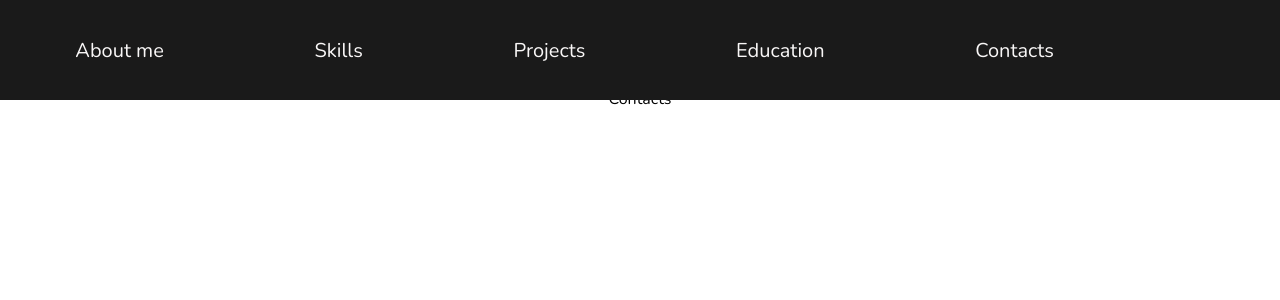
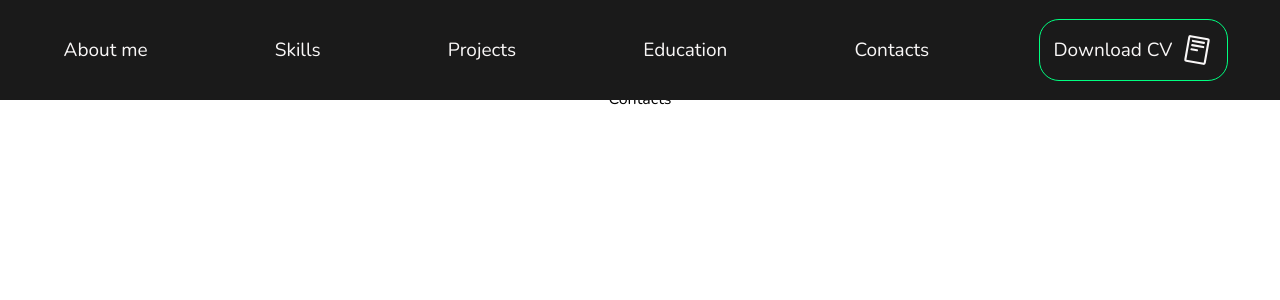
Before and after one commit to MariiaOtset/mariia-otset-portfolio, a React (Vite) app: page / in a window 1280 px wide. Shown: the top 300 px of the page. Built offline with nearby package versions, Linux system fonts and the light colour scheme.

Commit message:
navigation for all devices done

```diff
--- a/src/components/Navigation/Navigation.jsx
+++ b/src/components/Navigation/Navigation.jsx
@@ -3,6 +3,7 @@ import css from "./Navigation.module.css";
 import { RiCloseFill } from "react-icons/ri";
 import { RxHamburgerMenu } from "react-icons/rx";
 import { GoArrowUpRight } from "react-icons/go";
+import { PiReadCvLogo } from "react-icons/pi";
 
 const Navigation = () => {
   const [isMenuOpen, setIsMenuOpen] = useState(false);
@@ -18,7 +19,7 @@ const Navigation = () => {
           My portfolio
         </a>
         <button className={css.buttons} type="button" onClick={toggleMenu}>
-          <RxHamburgerMenu className={css.icon} />
+          <RxHamburgerMenu className={`${css.icon} ${css.iconOpenMenu}`} />
         </button>
       </div>
       <div className={`${css.container} ${isMenuOpen ? "" : css.hidden}`}>
@@ -55,8 +56,15 @@ const Navigation = () => {
               Contacts <GoArrowUpRight className={css.arrow} />
             </a>
           </li>
-          <li className={css.linkWrapper}>
-            <a href="" className={css.link}></a>
+          <li className={css.cvLinkWrapper}>
+            <a
+              href="https://drive.google.com/file/d/1F9yYJmC0rAof0Y3eUA9_nUKEtrqgGjHo/view?usp=sharing"
+              className={`${css.link} ${css.cvWrapper}`}
+              target="_blank"
+            >
+              <p className={css.cv}>Download CV</p>
+              <PiReadCvLogo className={css.cvIcon} />
+            </a>
           </li>
         </ul>
       </div>
--- a/src/components/Navigation/Navigation.module.css
+++ b/src/components/Navigation/Navigation.module.css
@@ -13,11 +13,11 @@
 }
 
 .linkWrapper {
-  padding: 50px;
+  padding: 38px;
 }
 
 .linkWrapper:first-child {
-  padding: 0 50px 50px;
+  padding: 0 38px 38px;
 }
 
 .buttons {
@@ -43,10 +43,10 @@
   color: #f9f7f7;
   font-size: 30px;
   transition: color 0.2s ease;
+}
 
-  &:focus {
-    color: #00ff80;
-  }
+a:focus {
+  color: #00ff80;
 }
 
 .mobileNavigation {
@@ -58,15 +58,30 @@
   width: 100vw;
 }
 
-.mobileNavigation .icon {
-  stroke: white;
+.iconOpenMenu,
+.mobileLink {
+  color: whitesmoke;
 }
 
 .mobileLink {
-  color: whitesmoke;
+  font-style: italic;
   margin-left: 40px;
   padding: 10px;
   font-size: 26px;
+}
+
+.cvLinkWrapper {
+  padding: 30px;
+}
+
+.cvWrapper {
+  display: flex;
+  justify-content: center;
+  align-items: center;
+  gap: 8px;
+  border: 1px solid #00ff80;
+  border-radius: 20px;
+  padding: 16px;
 }
 
 .hidden {
@@ -89,21 +104,39 @@
     display: flex;
     flex-direction: row;
     justify-content: space-around;
+    align-items: center;
     position: sticky;
-    left: auto;
     width: 100%;
     padding: 25px 50px;
     gap: 0;
-    z-index: 999;
+    padding: 0;
   }
 
   .linkWrapper,
   .linkWrapper:first-child {
-    padding: 20px;
+    padding: 22px;
+  }
+
+  .linkWrapper:first-child {
+    white-space: nowrap;
   }
 
   .link {
-    font-size: 20px;
+    font-size: 19px;
+  }
+
+  .cvLinkWrapper {
+    padding: 5px;
+    margin-right: 5px;
+  }
+
+  .cvWrapper {
+    padding: 13px;
+  }
+
+  .cvIcon {
+    width: 34px;
+    height: 34px;
   }
 }
 
```
